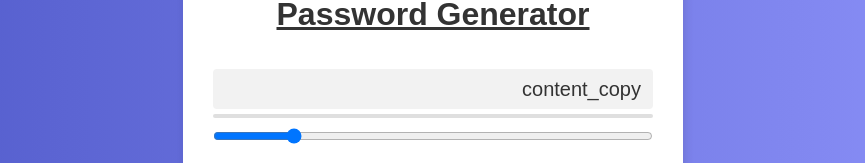
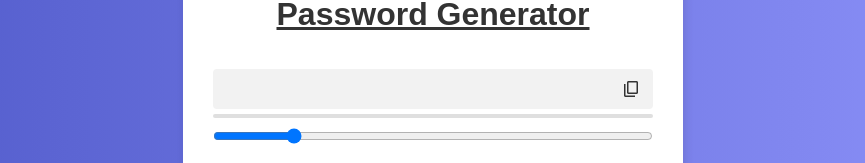
Before and after one commit to CVILLA09/UDM-20Projects, a plain HTML site: page Project19-RandomPassword/index.html in a window 1280 px wide. Shown: the part 202-365 px from the top of the page, without its empty margins (207-1072 px from the left). Drawn offline with nearby package versions, Linux system fonts and the light colour scheme.

Commit message:
Fix content_copy icon display

```diff
--- a/Project19-RandomPassword/index.html
+++ b/Project19-RandomPassword/index.html
@@ -5,15 +5,14 @@
     <meta name="viewport" content="width=device-width, initial-scale=1.0">
     <title>Generate Random Password</title>
     <link rel="stylesheet" href="style.css">
-    <link rel="stylesheet" href="https://fonts.googleapis.com/css2?family=Material+Symbols+Outlined:opsz,wght,FILL,GRAD@20..48,100..700,0..1,-50..200" />
+    <link rel="stylesheet" href="https://fonts.googleapis.com/css2?family=Material+Symbols+Outlined:opsz,wght,FILL,GRAD@24,400,0,0" />
 </head>
 <body>
-
     <div class="container">
         <h1>Password Generator</h1>
         <div class="inputBox">
             <input type="text" class="passBox" id="passBox" disabled>
-            <span class="material-icons" id="copyIcon">content_copy</span>
+            <span class="material-symbols-outlined" id="copyIcon">content_copy</span>
         </div>
 
         <div class="pass-indicator" id="passIndicator"></div>
```
